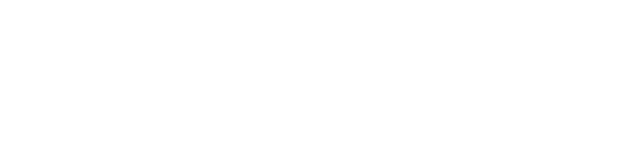
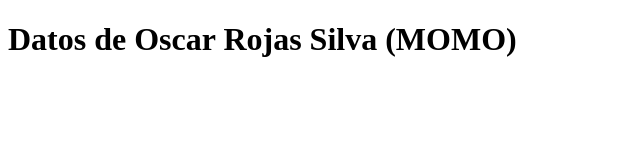
Before and after one commit to ranfepv/ranferi-clase, a plain HTML site: page oscar.html in a window 1280 px wide. Shown: the whole page, without its empty margins (0-640 px from the left). Drawn offline with Linux system fonts and the light colour scheme.

Commit message:
index titulos

```diff
--- a/oscar.html
+++ b/oscar.html
@@ -3,7 +3,7 @@
 <html>
 <head>
 
-       <title>  </title>
+       <title> Datos de Oscar </title>
        <style>
 
 
@@ -13,7 +13,7 @@
 
 <body>
 
-        <h1>        </h1>
+        <h1> Datos de Oscar Rojas Silva (MOMO) </h1>
 
 
 
```
